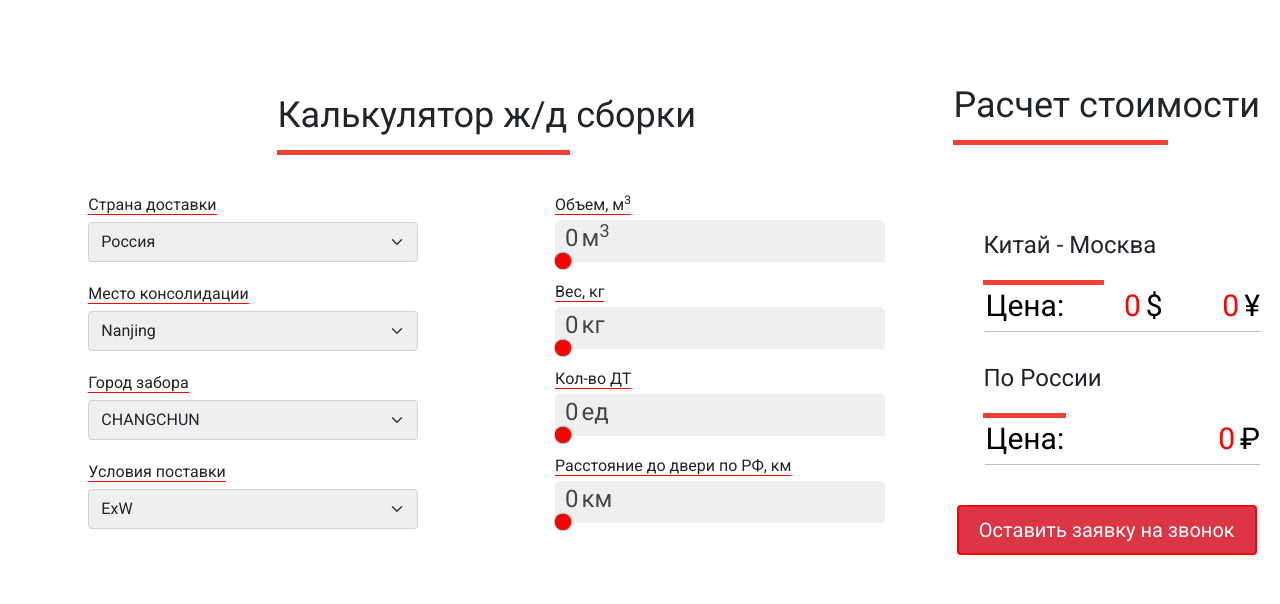
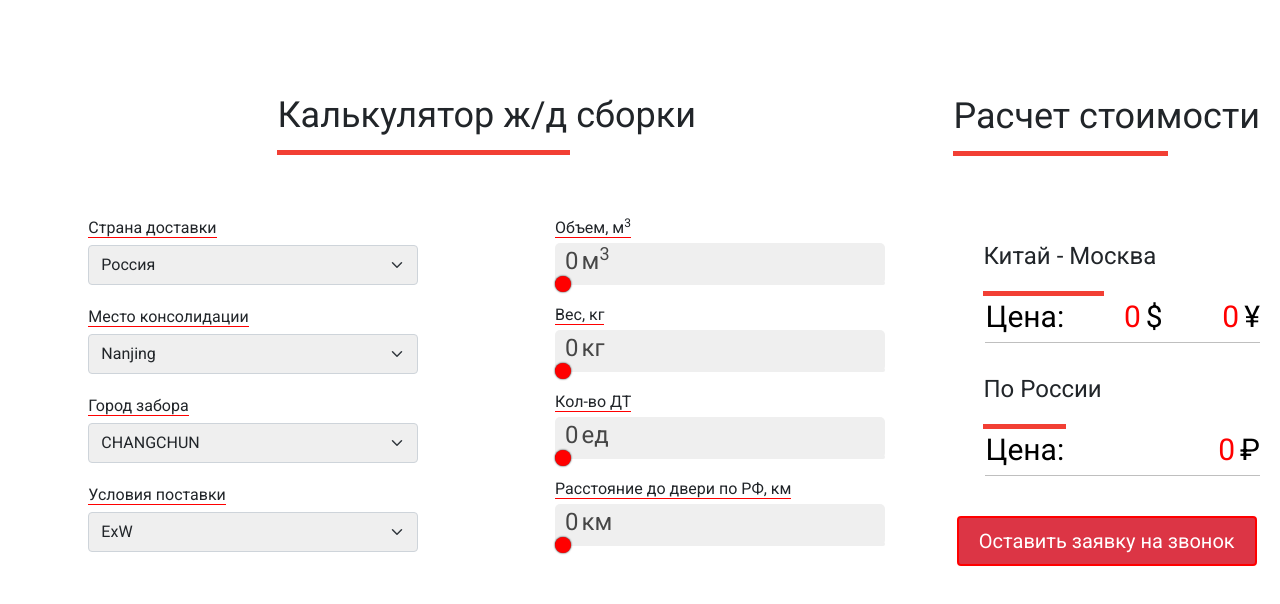
Before and after one commit to Taras-js/kalkulate, a plain HTML site: page index.html in a window 1280 px wide. Drawn offline with nearby package versions, Linux system fonts and the light colour scheme.

Commit message:
fix: styled

```diff
--- a/index.html
+++ b/index.html
@@ -478,7 +478,7 @@ https://toughengineer.github.io/demo/slider-styler*/
 <body>
 <div class="container-xxl col" id="container">
     <form class="col g-5" style="width: 100%">
-        <div style="display: flex; justify-content: center; padding: 15px 20px 40px 20px">
+        <div style="display: flex; justify-content: center; padding: 15px 20px 63px 20px">
             <h2 class="header_line">Калькулятор ж/д сборки</h2>
         </div>
         <div id="wrap_block" class="wrap_block">
```
